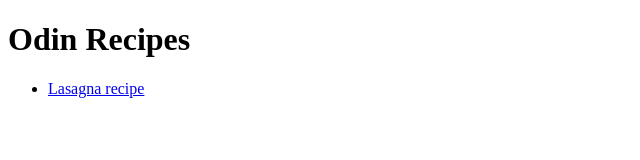
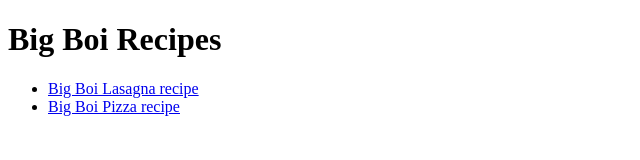
Before and after one commit to konrascher3/odin-recipes, a plain HTML site: page index.html in a window 1280 px wide. Shown: the whole page, without its empty margins (0-640 px from the left). Drawn offline with Linux system fonts and the light colour scheme.

Commit message:
Add lasagna recipe index.html

```diff
--- a/index.html
+++ b/index.html
@@ -1,13 +1,15 @@
 <!DOCTYPE html>
 <html>
     <head>
+        <title>Big Boi Recipes</title>
     </head>
     <body>
         <main>
-            <h1>Odin Recipes</h1>
+            <h1>Big Boi Recipes</h1>
 
             <ul>
-            <li><a href="recipes/lasagna.html">Lasagna recipe</a></li>
+            <li><a href="recipes/lasagna.html">Big Boi Lasagna recipe</a></li>
+            <li><a href="recipes/pizza.html">Big Boi Pizza recipe</a></li>
             </ul>
         </main>
     </body>
```
